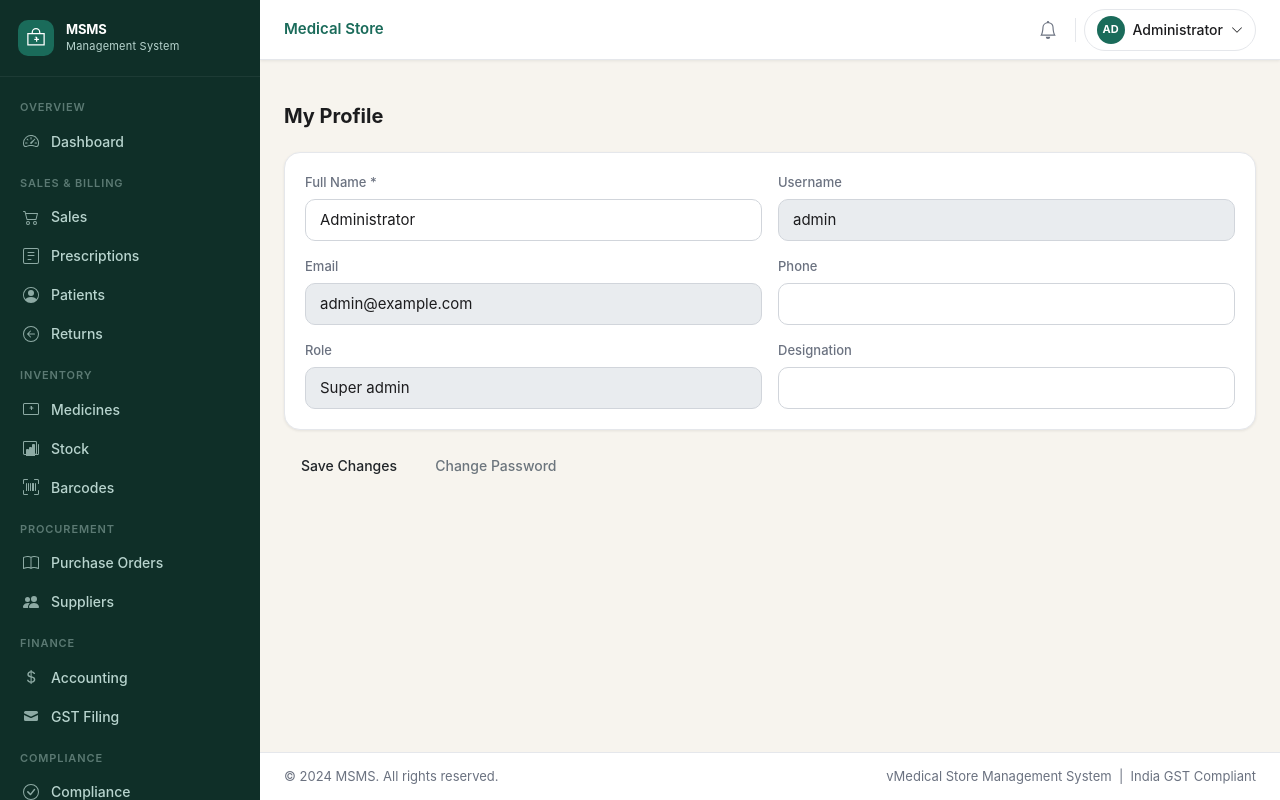
After one commit to Jamirahmadmulani/fittrack_project, a Flask app: page /auth/profile in a window 1280 px wide. The commit adds this page. Run offline with Flask 3, Linux system fonts and the light colour scheme; a user stored in the database is signed in; data that the repository does not hold is empty; some libraries are stand-ins or nearby versions.

Commit message:
Add profile/change-password pages, fix SQLite compatibility and business-branch linking
- Add My Profile and Change Password self-service pages, wired up from
  the account dropdown (previously dead "#" links).
- Fix GST routes and gstr1_data to use portable date-range filters
  instead of MySQL-only DATE_FORMAT(), which doesn't exist in SQLite.
- When business setup completes, link the current user to a branch if
  they don't have one yet — a user's business_id is derived from their
  branch, so without this nothing they created elsewhere (chart of
  accounts, etc.) could ever be tied to a business.
- Ignore *.db files so local SQLite databases don't get committed.

```diff
--- a/app/blueprints/auth/routes.py
+++ b/app/blueprints/auth/routes.py
@@ -161,6 +161,42 @@ def forgot_password():
     return render_template('auth/forgot_password.html', form=form)
 
 
+@bp.route('/profile', methods=['GET', 'POST'])
+@login_required
+def profile():
+    if request.method == 'POST':
+        current_user.full_name = request.form.get('full_name', '').strip() or current_user.full_name
+        current_user.phone = request.form.get('phone', '').strip() or None
+        current_user.designation = request.form.get('designation', '').strip() or None
+        db.session.commit()
+        flash('Profile updated.', 'success')
+        return redirect(url_for('auth.profile'))
+    return render_template('auth/profile.html')
+
+
+@bp.route('/change-password', methods=['GET', 'POST'])
+@login_required
+def change_password():
+    if request.method == 'POST':
+        current_password = request.form.get('current_password', '')
+        new_password = request.form.get('new_password', '')
+        confirm_password = request.form.get('confirm_password', '')
+
+        if not current_user.check_password(current_password):
+            flash('Current password is incorrect.', 'danger')
+        elif len(new_password) < 8:
+            flash('New password must be at least 8 characters.', 'danger')
+        elif new_password != confirm_password:
+            flash('New password and confirmation do not match.', 'danger')
+        else:
+            current_user.set_password(new_password)
+            db.session.commit()
+            flash('Password changed successfully.', 'success')
+            return redirect(url_for('auth.profile'))
+
+    return render_template('auth/change_password.html')
+
+
 @bp.route('/reset-password/<token>', methods=['GET', 'POST'])
 def reset_password(token: str):
     user = User.query.filter_by(reset_token=token).first()
--- /dev/null
+++ b/app/templates/auth/profile.html
@@ -0,0 +1,40 @@
+{% extends "base.html" %}
+{% block title %}My Profile{% endblock %}
+{% block content %}
+<div class="d-flex justify-content-between align-items-center mb-4">
+  <h5 class="mb-0 fw-bold">My Profile</h5>
+</div>
+
+<form method="post">
+  <div class="card mb-3">
+    <div class="card-body row g-3">
+      <div class="col-md-6">
+        <label class="form-label small">Full Name *</label>
+        <input type="text" name="full_name" class="form-control form-control-sm" value="{{ current_user.full_name }}" required>
+      </div>
+      <div class="col-md-6">
+        <label class="form-label small">Username</label>
+        <input type="text" class="form-control form-control-sm" value="{{ current_user.username }}" disabled>
+      </div>
+      <div class="col-md-6">
+        <label class="form-label small">Email</label>
+        <input type="email" class="form-control form-control-sm" value="{{ current_user.email }}" disabled>
+      </div>
+      <div class="col-md-6">
+        <label class="form-label small">Phone</label>
+        <input type="text" name="phone" class="form-control form-control-sm" value="{{ current_user.phone or '' }}">
+      </div>
+      <div class="col-md-6">
+        <label class="form-label small">Role</label>
+        <input type="text" class="form-control form-control-sm" value="{{ current_user.role | replace('_',' ') | capitalize }}" disabled>
+      </div>
+      <div class="col-md-6">
+        <label class="form-label small">Designation</label>
+        <input type="text" name="designation" class="form-control form-control-sm" value="{{ current_user.designation or '' }}">
+      </div>
+    </div>
+  </div>
+  <button class="btn btn-accent">Save Changes</button>
+  <a href="{{ url_for('auth.change_password') }}" class="btn btn-outline-secondary">Change Password</a>
+</form>
+{% endblock %}
--- a/app/templates/base.html
+++ b/app/templates/base.html
@@ -291,8 +291,8 @@
                 <div class="text-muted" style="font-size:.75rem;">{{ current_user.role | title | replace('_',' ') }}</div>
               </li>
               <li><hr class="dropdown-divider my-1"></li>
-              <li><a class="dropdown-item" href="#">My Profile</a></li>
-              <li><a class="dropdown-item" href="#">Change Password</a></li>
+              <li><a class="dropdown-item" href="{{ url_for('auth.profile') }}">My Profile</a></li>
+              <li><a class="dropdown-item" href="{{ url_for('auth.change_password') }}">Change Password</a></li>
               <li><hr class="dropdown-divider my-1"></li>
               <li>
                 <a class="dropdown-item text-danger" href="{{ url_for('auth.logout') }}">
```
Also changed, not shown: app/blueprints/business/routes.py (+20 -0 lines), app/blueprints/gst/routes.py (+23 -6 lines), app/services/report_service.py (+6 -2 lines), app/templates/auth/change_password.html (added, +29 -0 lines), 1 other file.
